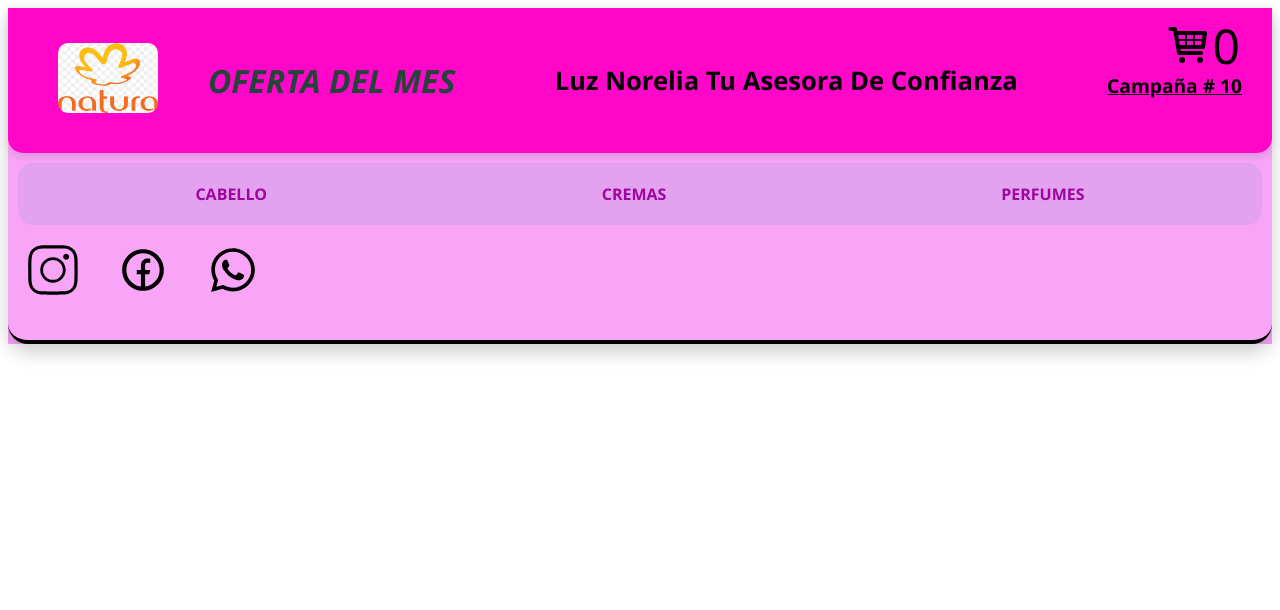
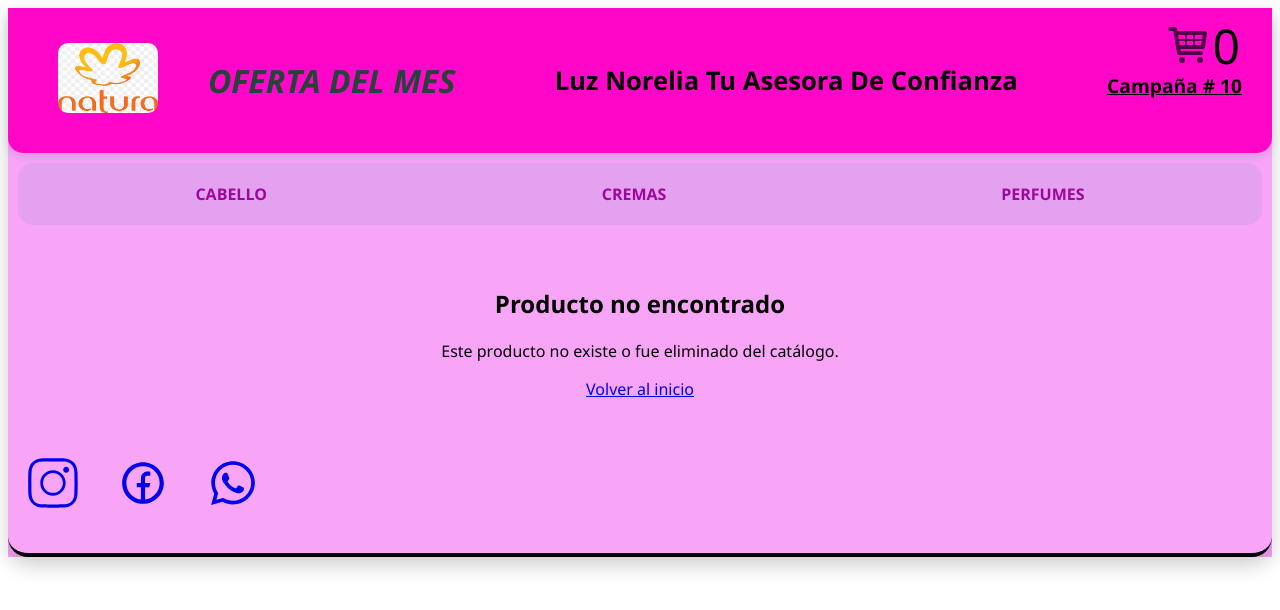
Before and after one commit to DEIVYRAMIREZ04/Repositorio-Curso-React, a React (Vite) app: page /error in a window 1280 px wide. Shown: the top 610 px of the page. Built offline with nearby package versions, Linux system fonts and the light colour scheme.

Commit message:
listo para revisar con clon

```diff
--- a/src/App.jsx
+++ b/src/App.jsx
@@ -1,5 +1,6 @@
 import './App.css';
 import Socialmedia from "./componentes/SocialMedia/SocialMedia";
+import Error404 from './componentes/Error404/Error404';
 import { NavBar, NavBar2 } from "./componentes/NavBar/NavBar";
 import { ItemListWithSearch } from './componentes/itemList/ItemList';
 import ItemDetailContainer from "./componentes/ItemDetailContainer/ItemDetailContainer";
@@ -31,6 +32,7 @@ function App() {
               <Route path="/detail/:productId" element={<ItemDetailContainer />} />
               <Route path="/cart" element = {<Cart />}/>
               <Route path="/checkout" element = {<Checkout/>}/>
+              <Route path="/error" element={<Error404/>} />
             </Routes>
             <Socialmedia />
           </div>
--- a/src/componentes/Cart/Cart.jsx
+++ b/src/componentes/Cart/Cart.jsx
@@ -6,7 +6,8 @@ import Swal from 'sweetalert2';
 const Cart = () => {
     const { cart, totalPrice, deleteProductById, clearCart } = useContext(CardContext)
      const navigate = useNavigate();
-    const handleEmptyCart = () => {
+     useEffect (()=>{
+
          if (cart.length === 0) {
                  Swal.fire({
                      icon: 'info',
@@ -15,11 +16,16 @@ const Cart = () => {
                      confirmButtonColor: '#800080'
                  }).then(() => {
                  navigate('/');
-        });
-        } else {
+             })
+
+            }
+
+     }, [cart, navigate]);
+
+     if (cart.length === 0) return null;
+     const handelClickForm = (event)=>{
         navigate("/checkout");
      }
-    };
 
     return (
         <div >
@@ -38,7 +44,7 @@ const Cart = () => {
             <p>Precio total de tu compra: ${totalPrice()} </p>
             <div className="buttons">
                 <button className="buton2" onClick={clearCart}>VACIAR CARRITO</button>
-                <button className="buton2" onClick={handleEmptyCart}>ENVIAR ORDEN</button>
+                <button className="buton2" onClick={handelClickForm} >ENVIAR ORDEN</button>
             </div>
         </div>
     );
--- /dev/null
+++ b/src/componentes/Error404/Error404.jsx
@@ -0,0 +1,15 @@
+import { Link } from "react-router-dom";
+
+const Error404 = () => {
+  return (
+   <div style={{ textAlign: "center", padding: "2rem" }}>
+    <h2>Producto no encontrado</h2>
+    <p>Este producto no existe o fue eliminado del catálogo.</p>
+    <Link to={"/"}>
+     <p>Volver al inicio</p>
+    </Link>
+  </div>
+);
+}
+
+export default Error404;
--- a/src/componentes/ItemDetail/itemDetail.jsx
+++ b/src/componentes/ItemDetail/itemDetail.jsx
@@ -3,15 +3,26 @@ import { Link } from "react-router-dom";
 import ItemCount from "../Itemcount/ItemCount";
 import { useContext } from "react";
 import { CardContext } from "../../Context/CardContext";
+import { useNavigate } from "react-router-dom";
+import Swal from "sweetalert2";
 const ItemDetail = ({product = {}}) => {
   const {addProductInCart} = useContext(CardContext);
+  const navigate = useNavigate();
 
   const addProduct = (quantity)=>{
     const elementCart = { ...product, quantity }
     addProductInCart(elementCart);
+    Swal.fire({
+      icon: "success",
+      title: "Producto agregado",
+      text: "¡Agregado correctamente al carrito!",
+      confirmButtonColor: "#800080",
+      confirmButtonText: "Aceptar",
+    }).then(() => {
+      navigate("/");
+    });
+  };
 
-//en q parte quantity  se convierte en una propiedad de la data
-  }
   return (
     <div className="containerDetail">
       <div className="imgDetailContainer">
--- a/src/componentes/ItemDetailContainer/ItemDetailContainer.jsx
+++ b/src/componentes/ItemDetailContainer/ItemDetailContainer.jsx
@@ -1,10 +1,26 @@
 import useProduct from "../../hoocks/useProduct.js";
 import Loading from "../Loading/Loading";
 import ItemDetail from "../ItemDetail/itemDetail"
-import { useParams } from "react-router-dom";
+import { useParams, useNavigate } from "react-router-dom";
+import { useEffect } from "react";
+import Swal from 'sweetalert2';
 const ItemDetailContainer = () => {
   const { productId } =useParams();
+  const navigate = useNavigate();
   const { product, loading } = useProduct(productId);
+  useEffect(() => {
+      if (!loading && !product) {
+      Swal.fire({
+        icon: 'error',
+        title: 'Producto no encontrado',
+        text: 'El producto que buscas no existe o ha sido eliminado.',
+        confirmButtonText: 'Volver al inicio'
+      }).then(() => {
+        navigate("/error");
+      });
+    }
+  }, [loading, product, navigate]);
+
     return (
     <div>
     {
--- a/src/componentes/SocialMedia/SocialMedia.jsx
+++ b/src/componentes/SocialMedia/SocialMedia.jsx
@@ -5,12 +5,32 @@ import { FaWhatsapp } from "react-icons/fa";
 
 const SocialMedia = () => {
   return (
-    <div>
-        <SlSocialInstagram  className="instagram"/>
-        <RiFacebookCircleLine  className="facebook"/>
-        <FaWhatsapp className="wsap"/>
+    <div className="social-media">
+      <a
+        href="https://www.instagram.com/tucuenta"
+        target="_blank"
+        rel="NA"
+      >
+        <SlSocialInstagram className="instagram" />
+      </a>
+
+      <a
+        href="https://www.facebook.com/tupagina"
+        target="_blank"
+        rel="NA"
+      >
+        <RiFacebookCircleLine className="facebook" />
+      </a>
+
+      <a
+        href="https://wa.me/573001112222"
+        target="_blank"
+        rel="NA"
+      >
+        <FaWhatsapp className="wsap" />
+      </a>
     </div>
-  )
-}
+  );
+};
 
-export default SocialMedia
+export default SocialMedia;
--- a/src/componentes/Ticket/ticket.jsx
+++ b/src/componentes/Ticket/ticket.jsx
@@ -22,7 +22,7 @@ const ResumenCompra = ({ orderId, resumen }) => {
       <li><strong>Email:</strong> ${buyer.email}</li>
     </ul>
     <p><strong>Productos:</strong></p>
-    <ul style="padding-left: 1em; margin: 0; line-height: 0;">
+    <ul style="padding-left: 1em; margin: 0; line-height: 1.5;">
       ${products.map(prod => `<li>${prod.name} x${prod.quantity} - $${prod.price * prod.quantity}</li>`)
         .join('')}
     </ul>
--- a/src/componentes/carWidget/CarWidget.css
+++ b/src/componentes/carWidget/CarWidget.css
@@ -14,7 +14,7 @@
 .carrito {
     width: 3em;
     height: 3em;
-    color: black;
+    color: rgb(82, 2, 71);
     transition: transform 0.2s ease;
 }
 
--- a/src/hoocks/useProduct.js
+++ b/src/hoocks/useProduct.js
@@ -3,18 +3,24 @@ import { doc, getDoc } from "firebase/firestore";
 import db from "../db/db.js";
 
 const useProduct = (productId) => {
-    const [product, setProduct] = useState({});
+    const [product, setProduct] = useState(null);
     const [loading, setLoading] = useState(true);
 const getporoduct =async () => {
     try {
        const docRef = doc(db, "products", productId);
        const dataDb = await getDoc(docRef);
+        if (dataDb.exists()){
+            const data = {id: dataDb.id, ...dataDb.data()};
+            setProduct(data)
+        }else{
+            setProduct(null)
+        }
 
-       const data = {id: dataDb.id, ...dataDb.data()};
-       setProduct(data)
-       setLoading(false)
     } catch (error) {
        console.log(error)
+    }
+    finally{
+        setLoading(false)
     }
 }
 
```
Lines whose indentation alone changed are shown as unchanged.
